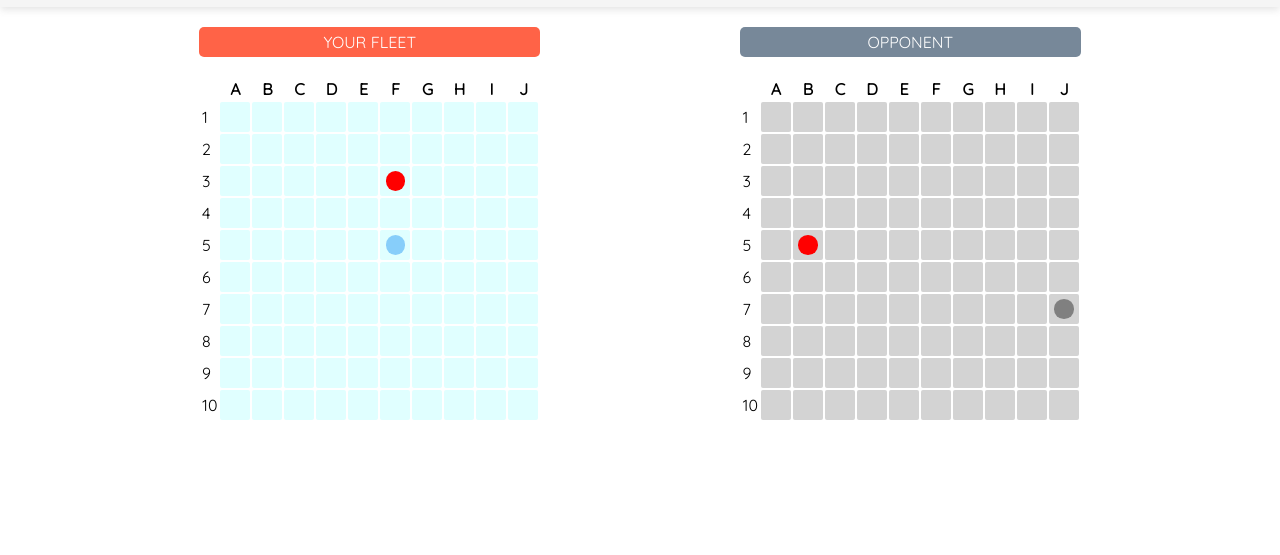
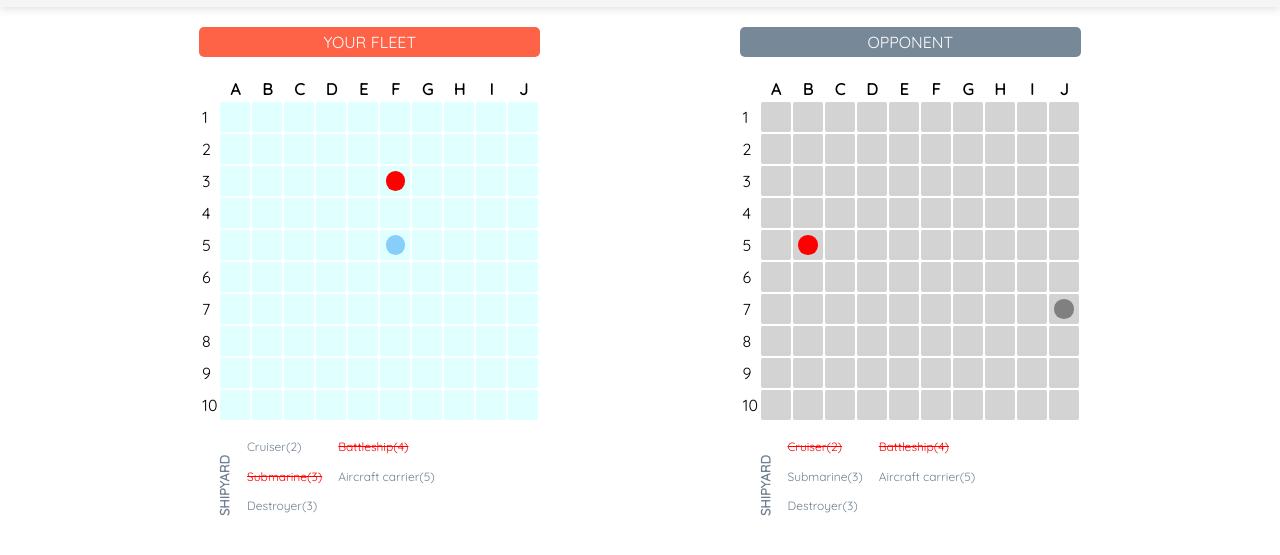
Before and after one commit to edgarmuyomba/battleship, a website built with webpack: page dist/index.html in a window 1280 px wide. Shown: the part 73-628 px from the top of the page. Built offline with nearby package versions, Linux system fonts and the light colour scheme.

Commit message:
feature: shipyard

```diff
--- a/src/css/gameboard.css
+++ b/src/css/gameboard.css
@@ -46,7 +46,7 @@
     width: 100%;
 }
 
-.hit {
+table .hit {
     height: 70%;
     width: 70%;
     background-color: red;
@@ -79,3 +79,38 @@
     background-color: lightslategrey;
     color: white;
 }
+
+/* shipyard styles */
+
+.shipyard {
+    margin: 10px;
+    display: flex;
+    color: slategray;
+    height: 100px;
+    width: 100%;
+}
+
+.shipyard .title {
+    writing-mode: vertical-rl;
+    transform: rotate(180deg);
+    line-height: 30px;
+    font-weight: 600;
+    font-size: 13px;
+    margin-bottom: 16px;
+}
+
+.shipyard .ships {
+    font-size: 12px;
+    display: flex;
+    flex-direction: column;
+    flex-wrap: wrap;
+}
+
+.ships > * {
+    margin: 8px;
+}
+
+.ships > .hit {
+    color: red;
+    text-decoration: line-through;
+}
```
Also changed, not shown: dist/index.html.
